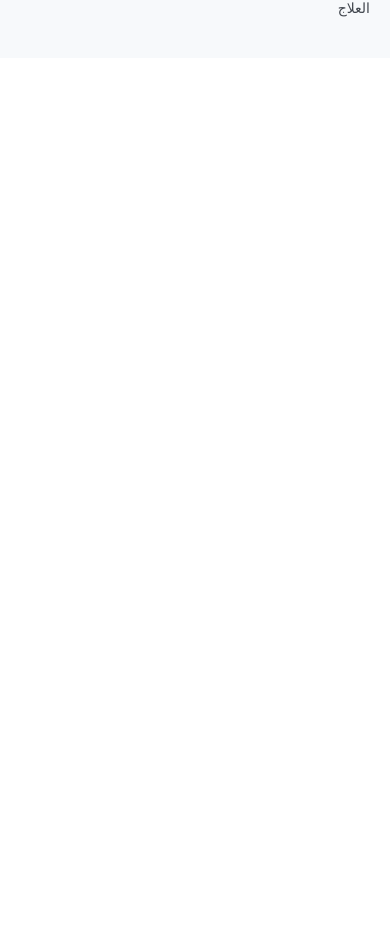
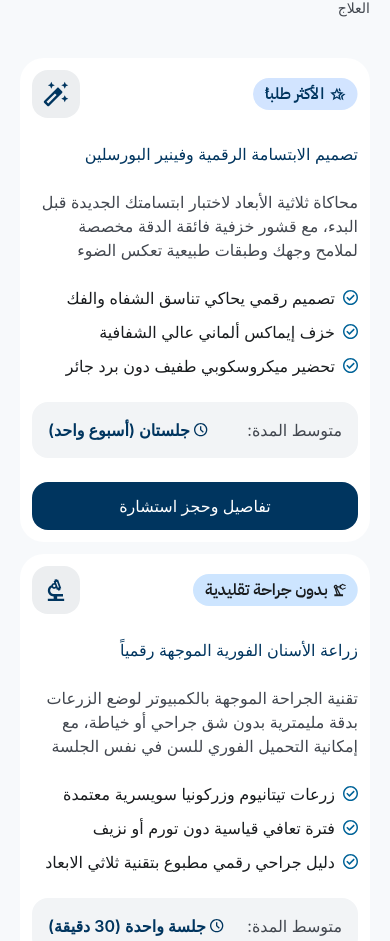
Before and after one commit to sydalshghty/smilecare-clinic, a React (Vite) app: page /services in a window 390 px wide. Shown: the part 1052-1993 px from the top of the page. Before the commit the page ends 1110 px from the top, so only its background shows below. Built offline with nearby package versions, Linux system fonts and the light colour scheme.

Commit message:
upload-all-new-services-files

```diff
--- a/src/components/all-services-section.jsx
+++ b/src/components/all-services-section.jsx
@@ -14,6 +14,10 @@ import ServiceImg7 from "../assets/service-img-77.svg";
 import ServiceIcon7 from "../assets/service-icon-777.svg";
 import ServiceImg8 from "../assets/service-img-88.svg";
 import ServiceIcon8 from "../assets/service-icon-888.svg";
+import CheckIcon from "../assets/check-icon.svg";
+import TimeIcon from "../assets/time-icon.svg";
+import { Link } from "react-router-dom";
+
 function AllServicesSection() {
     const allServices = [
         {
@@ -40,12 +44,11 @@ function AllServicesSection() {
                 { id: 2, name: "فترة تعافي قياسية دون تورم أو نزيف" },
                 { id: 3, name: "دليل جراحي رقمي مطبوع بتقنية ثلاثي الابعاد" }
             ],
-            time: `جلسة واحدة للزراعة (30 دقيقة
-                    للسن)`
+            time: `جلسة واحدة (30 دقيقة)`
         },
         {
             id: 3, img: ServiceImg3, icon: ServiceIcon3,
-            title: "تقويم الأسنان الشفاف (Invisalign)",
+            title: "تقويم الأسنان الشفاف",
             description: `قوالب شفافة متحركة تصنع خصيصاً لتعديل اصطفاف
                             الأسنان بأريحية ونظافة تامة بدون أسلاك أو حاصرات
                             معدنية محرجة`,
@@ -81,8 +84,8 @@ function AllServicesSection() {
                 { id: 1, name: "تفتيح فعال بدرجات تصل إلى 8 درجات بياض" },
                 { id: 2, name: "قص وتنسيق الابتسامة اللثوية بدون قطب جراحية" },
                 {
-                    id: 3, name: `تطهير عميق للجيوب اللثوية وقتل البكتيريا بنسبة
-                        99%` }
+                    id: 3, name: `تطهير عميق للجيوب اللثوية وقتل البكتيريا
+                        ` }
             ],
             time: "جلسة واحدة (45 دقيقة)",
         },
@@ -151,6 +154,42 @@ function AllServicesSection() {
                     <p className="w-full md:w-[45%] text-end text-[14px] lg:text-[16px] text-(--linkcolor)">تعتمد كافة أقسامنا على بروتوكولات تعقيم صارمة، وطاقم من الاستشاريين
                         المتخصصين مع محاكاة ثلاثية الأبعاد قبل بدء العلاج</p>
                 </div>
+                <div className="all-services pt-10 lg:pt-14 w-full h-full flex flex-row-reverse flex-wrap justify-start gap-8">
+                    {allServices.map((service, index) => {
+                        return (
+                            <div key={service.id} className="col-service w-[30%] bg-white p-7 rounded-3xl flex flex-col gap-6 items-end">
+                                <div className="col-img-service w-full flex flex-row-reverse items-center justify-between">
+                                    <img src={service.img} alt="service-img" />
+                                    <img src={service.icon} alt="service-icon" />
+                                </div>
+                                <h2 className="title-service text-[16px] text-(--textcolor1)">{service.title}</h2>
+                                <p className="description-service text-[16px] text-(--linkcolor) text-end">{service.description}</p>
+                                <div className="all-benfits flex flex-col gap-2.5">
+                                    {service.benfits.map((item, index) => {
+                                        return (
+                                            <div key={item.id} className="col-benfit w-full flex flex-row-reverse items-center gap-2">
+                                                <img src={CheckIcon} alt="icon-check" />
+                                                <p className="text-[16px] text-(--headingcolor) text-end">{item.name}</p>
+                                            </div>
+                                        )
+                                    })}
+                                </div>
+                                <div className="col-time w-full p-4 bg-(--bgsection) flex flex-row-reverse justify-between items-center rounded-2xl">
+                                    <p className="text-[16px] text-(--linkcolor)">:متوسط المدة</p>
+                                    <div className="flex flex-row-reverse gap-1 items-center">
+                                        <img src={TimeIcon} alt="time-icon" />
+                                        <p className="text-[16px] text-(--textcolor1) font-semibold">{service.time}</p>
+                                    </div>
+                                </div>
+                                <Link to={"/ordernow"}
+                                    onClick={() => {
+                                        window.scrollTo({ top: 0 })
+                                    }}
+                                    className="w-full pt-3 pb-3 pl-4 pr-4 bg-(--textcolor1) rounded-2xl text-center text-[16px]  text-white">تفاصيل وحجز استشارة</Link>
+                            </div>
+                        )
+                    })}
+                </div>
             </div>
         </section>
 
--- a/src/components/header.jsx
+++ b/src/components/header.jsx
@@ -16,6 +16,7 @@ function Header() {
     const navigate = useNavigate("");
     const menuLinks = [
         { id: 1, link: "الرئيسية", icon: homeIcon, href: "/" },
+        { id: 2, link: "خدماتنا", icon: servicesIcon, href: "/services" },
         { id: 2, link: "عن العيادة", icon: aboutIcon, href: "/about" },
         { id: 3, link: "اتصل بنا", icon: contactIcon, href: "/contact" }
     ]
@@ -90,8 +91,8 @@ function Header() {
                         <p className="text-[18px] text-(--textcolor1) font-semibold">عيادة الابتسامة لطب الأسنان</p>
                     </div>
                     <ul className="flex flex-col items-end gap-2 pt-4 pb-4">
-                        {menuLinks.map((link,index) => {
-                            return(
+                        {menuLinks.map((link, index) => {
+                            return (
                                 <li className="w-full flex justify-between items-center flex-row-reverse pt-3 pb-3" key={link.id}>
                                     <Link to={link.href} className="flex flex-row-reverse gap-3" onClick={() => {
                                         setShowMenu(!showMenu);
--- a/src/index.css
+++ b/src/index.css
@@ -452,6 +452,20 @@ header .container ul li a.active{
 
 
 /*Start all-services-section*/
+.all-services-section .container .all-services .col-service{
+  transition: transform 0.5s ease;
+}
+.all-services-section .container .all-services .col-service:hover{
+  transform: translateY(-12px);
+}
+@media (max-width: 992px){
+  .all-services-section .container .all-services{
+    gap: 12px;
+  }
+  .all-services-section .container .all-services .col-service{
+    width: 49%;
+  }
+}
 @media (max-width: 650px){
   .all-services-section .container .col-heading{
   flex-direction: column;
@@ -460,4 +474,8 @@ header .container ul li a.active{
 .all-services-section .container .col-heading div{
   width: 100%;
 }
+.all-services-section .container .all-services .col-service{
+    width: 100%;
+    padding: 12px;
+  }
 }
--- a/src/pages/services.jsx
+++ b/src/pages/services.jsx
@@ -1,10 +1,12 @@
 import HeroServices from "../components/hero-services";
 import AllServicesSection from "../components/all-services-section";
+import Footer from "../components/footer";
 function Services() {
     return (
         <>
             <HeroServices />
             <AllServicesSection />
+            <Footer />
         </>
     )
 }
```
Also changed, not shown: src/assets/check-icon.svg (added), src/assets/time-icon.svg (added).
